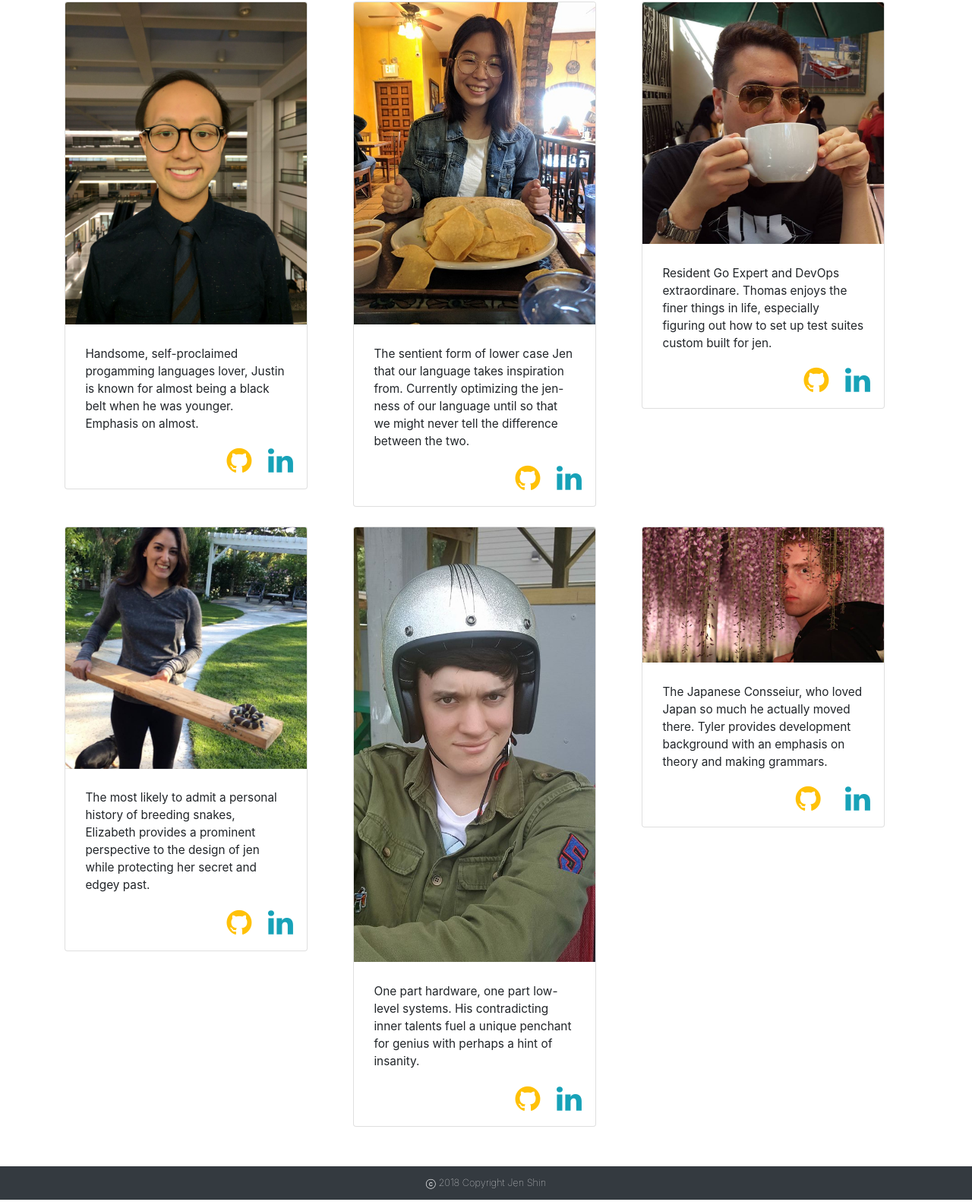
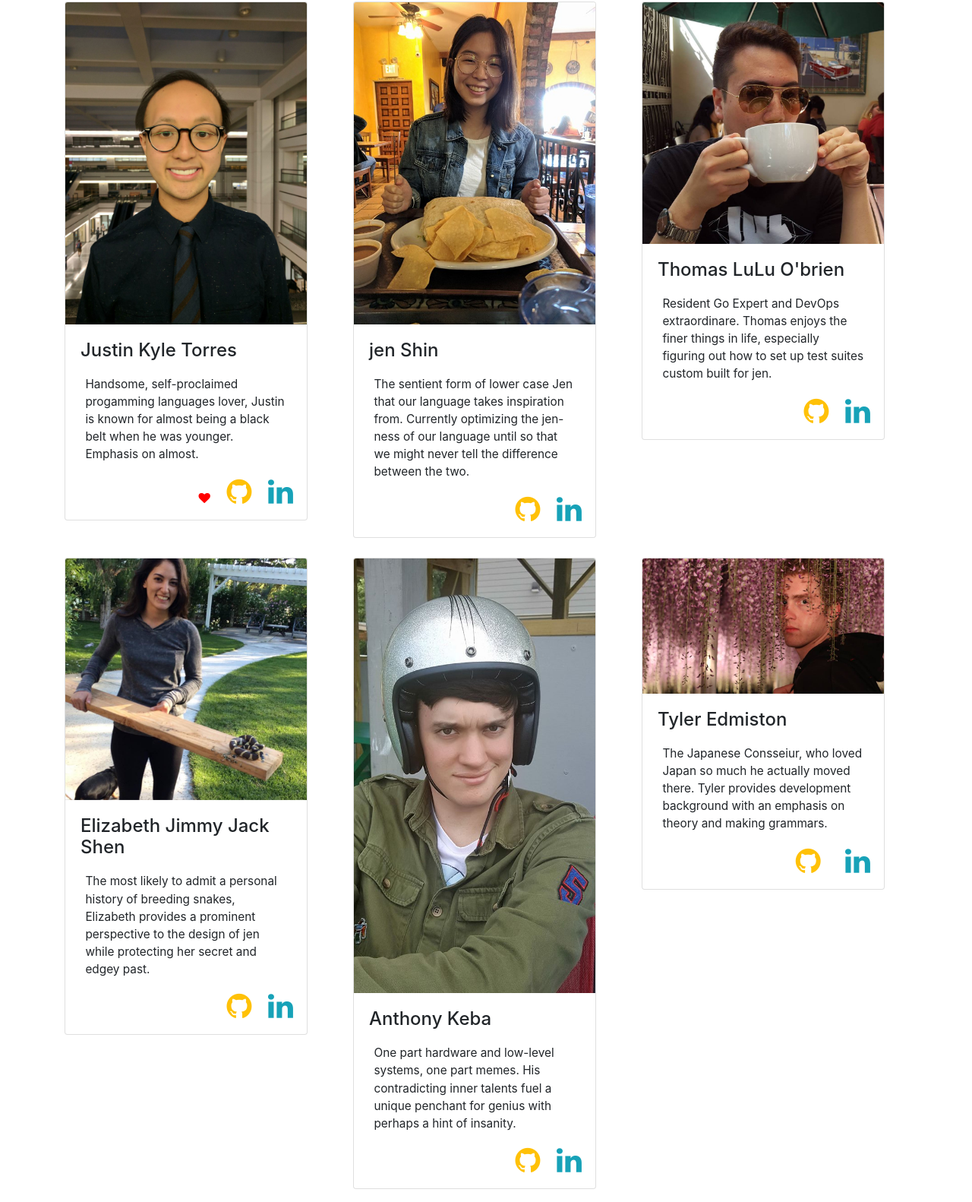
Before and after one commit to im-deepfriedwater/jen, a plain HTML site: page developers.html in a window 1280 px wide. Shown: the part 387-1969 px from the top of the page at 76% size. Drawn offline with nearby package versions, Linux system fonts and the light colour scheme.

Commit message:
fixed names

```diff
--- a/developers.html
+++ b/developers.html
@@ -62,8 +62,10 @@
             <div class="card" style="width: 20rem;">
               <img class="card-img-top" src="./gh-pages/assets/justin.jpg" alt="justin">
               <div class="card-body">
+                <h4 class="card-title">Justin Kyle Torres</h4>
                 <p class="card-text">Handsome, self-proclaimed progamming languages lover, Justin is known for almost being a black belt when he was younger. Emphasis on almost.</p>
                 <p class="social-networks d-flex justify-content-end">
+                  <a href="http://www.linkedin.com/in/justin-torres/"><i class="fa fa-heart"></i></a>&nbsp;&nbsp;
                   <a href="http://www.github.com/jtorre39"><i class="fa fa-github"></i></a>&nbsp;&nbsp;
                   <a href="http://www.linkedin.com/in/justin-torres/"><i class="fa fa-linkedin"></i></a>&nbsp;
                 </p>
@@ -75,6 +77,7 @@
             <div class="card" style="width: 20rem;">
               <img class="card-img-top" src="./gh-pages/assets/jen.jpg" alt="jen">
               <div class="card-body">
+                <h4 class="card-title">jen Shin</h4>
                 <p class="card-text">The sentient form of lower case Jen that our language takes inspiration from. Currently optimizing the jen-ness of our language until so that we might never tell the difference between the two.</p>
                 <p class="social-networks d-flex justify-content-end">
                   <a href="http://www.github.com/yshin4"><i class="fa fa-github"></i></a>&nbsp;&nbsp;
@@ -88,6 +91,7 @@
             <div class="card" style="width: 20rem;">
               <img class="card-img-top" src="./gh-pages/assets/thomas.png" alt="thomas">
               <div class="card-body">
+                <h4 class="card-title">Thomas LuLu O'brien</h4>
                 <p class="card-text">Resident Go Expert and DevOps extraordinare. Thomas enjoys the finer things in life, especially figuring out how to set up test suites custom built for jen.</p>
                 <p class="social-networks d-flex justify-content-end">
                   <a href="http://www.github.com/obrienthomas13"><i class="fa fa-github"></i></a>&nbsp;&nbsp;
@@ -101,6 +105,7 @@
             <div class="card" style="width: 20rem;">
               <img class="card-img-top" src="./gh-pages/assets/elizabeth.png" alt="elizabeth">
               <div class="card-body">
+                <h4 class="card-title">Elizabeth Jimmy Jack Shen</h4>
                 <p class="card-text">The most likely to admit a personal history of breeding snakes, Elizabeth provides a prominent perspective to the design of jen while protecting her secret and edgey past.</p>
                 <p class="social-networks d-flex justify-content-end">
                   <a href="http://www.github.com/eshen1"><i class="fa fa-github"></i></a>&nbsp;&nbsp;
@@ -114,7 +119,8 @@
             <div class="card" style="width: 20rem;">
               <img class="card-img-top" src="./gh-pages/assets/anthony.png" alt="anthony">
               <div class="card-body">
-                <p class="card-text">One part hardware, one part low-level systems. His contradicting inner talents fuel a unique penchant for genius with perhaps a hint of insanity.</p>
+                <h4 class="card-title">Anthony Keba</h4>
+                <p class="card-text">One part hardware and low-level systems, one part memes. His contradicting inner talents fuel a unique penchant for genius with perhaps a hint of insanity.</p>
                 <p class="social-networks d-flex justify-content-end">
                   <a href="http://www.github.com/CatLoverKid"><i class="fa fa-github"></i></a>&nbsp;&nbsp;
                   <a href="https://www.linkedin.com/in/anthonykeba/"><i class="fa fa-linkedin"></i></a>&nbsp;
@@ -127,6 +133,7 @@
             <div class="card" style="width: 20rem;">
               <img class="card-img-top" src="./gh-pages/assets/tyler.png" alt="tyler">
               <div class="card-body">
+                <h4 class="card-title">Tyler Edmiston</h4>
                 <p class="card-text">The Japanese Consseiur, who loved Japan so much he actually moved there. Tyler provides development background with an emphasis on theory and making grammars.</p>
                 <p class="social-networks d-flex justify-content-end">
                   <a href="http://www.github.com/tedmist1"><i class="fa fa-github"></i></a>&nbsp;&nbsp;&nbsp;
--- a/gh-pages/css/style_jen.css
+++ b/gh-pages/css/style_jen.css
@@ -160,6 +160,11 @@ body {
   padding: 3vw;
 }
 
+.fa-heart {
+  color: red;
+  font-size: 1.2vw;
+}
+
 .fa-github {
   color: #ffc107;
 }
```
